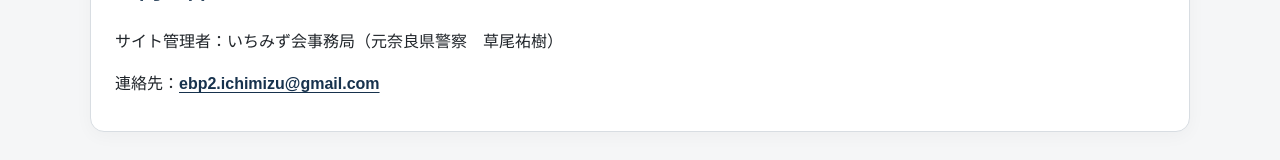
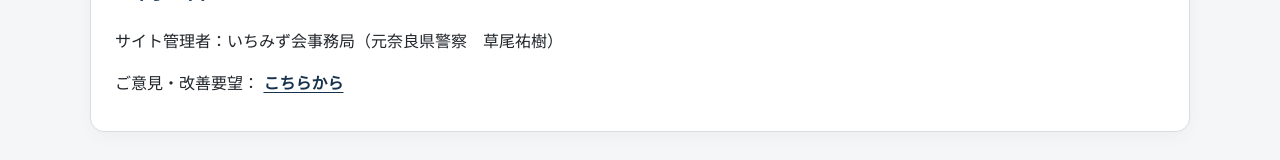
Before and after one commit to ebp2ichimizu-cell/ebp-daily-brief, a plain HTML site: page index.html in a window 1280 px wide. Shown: the part 2477-2637 px from the top of the page. Drawn offline with Linux system fonts and the light colour scheme; a web font is replaced by a local one.

Commit message:
Update index.html

```diff
--- a/index.html
+++ b/index.html
@@ -100,7 +100,9 @@
       <div class="contact-block">
         <h2>お問い合わせ</h2>
         <p>サイト管理者：いちみず会事務局（元奈良県警察　草尾祐樹）</p>
-        <p>連絡先：<a href="mailto:ebp2.ichimizu@gmail.com">ebp2.ichimizu@gmail.com</a></p>
+        <p>ご意見・改善要望：
+    <a href="https://sites.google.com/view/ichimizu-request-reception/%E3%83%9B%E3%83%BC%E3%83%A0">
+      こちらから</a></p>
       </div>
     </section>
   </main>
```
